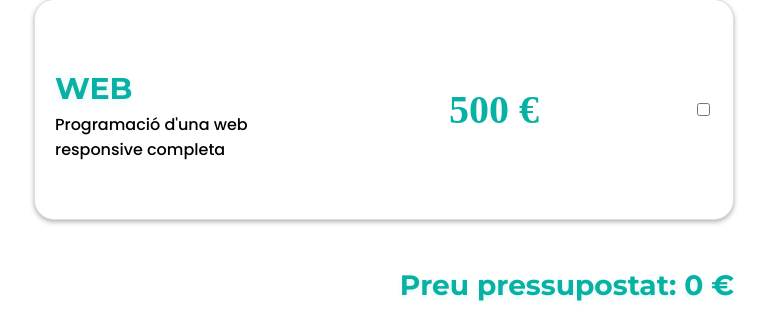
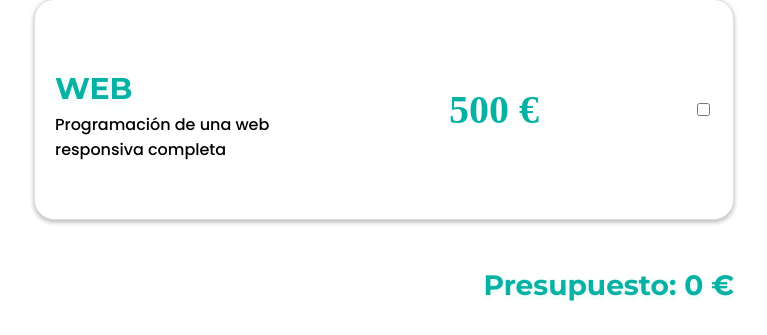
Before and after one commit to pmiramonteso/calculadora-presupuestos, an Angular app: page /home in a window 1280 px wide. Shown: the part 890-1225 px from the top of the page, without its empty margins (256-1023 px from the left). Built offline with nearby package versions, Linux system fonts and the light colour scheme.

Commit message:
modificacion del componente panel

```diff
--- a/src/app/home/home.component.html
+++ b/src/app/home/home.component.html
@@ -43,7 +43,7 @@
           <div class="card-body">
             <div class="service-info">
               <h5 class="card-title">WEB</h5>
-              <h6 class="card-subtitle">Programació d'una web responsive completa</h6>
+              <h6 class="card-subtitle">Programación de una web responsiva completa</h6>
             </div>
             <div class="precio">500 €</div>
             <div class="service-checkbox">
@@ -56,12 +56,9 @@
             </div>
           </div>
         </div>
-
-
-
     </form>
 
     <div class="total">
-      <h3>Preu pressupostat: {{ total }} €</h3>
+      <h3>Presupuesto: {{ total }} €</h3>
     </div>
   </div>
--- a/src/app/panel/panel.component.ts
+++ b/src/app/panel/panel.component.ts
@@ -28,7 +28,7 @@ export class PanelComponent {
   }
 
   decrementoPaginas() {
-    if (this.numeroDePaginas > 1) {
+    if (this.numeroDePaginas > 0) {
       this.numeroDePaginas--;
       this.calcularTotal();
     }
@@ -40,7 +40,7 @@ export class PanelComponent {
   }
 
   decrementoIdiomas() {
-    if (this.numeroDeIdiomas > 1) {
+    if (this.numeroDeIdiomas > 0) {
       this.numeroDeIdiomas--;
       this.calcularTotal();
     }
```
